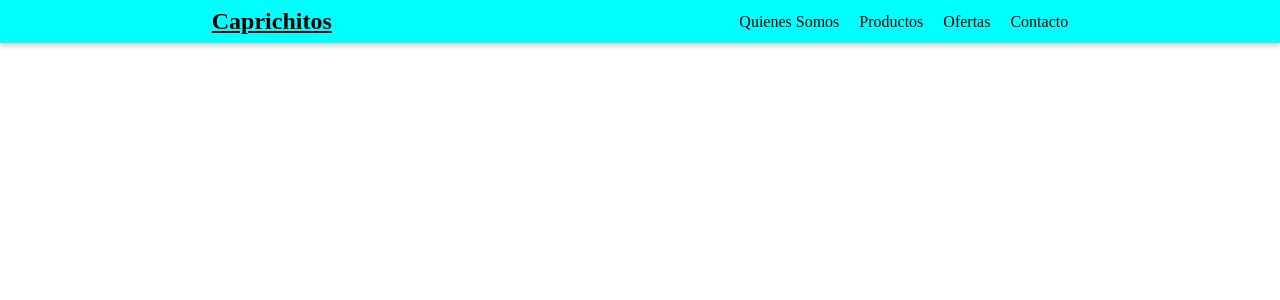
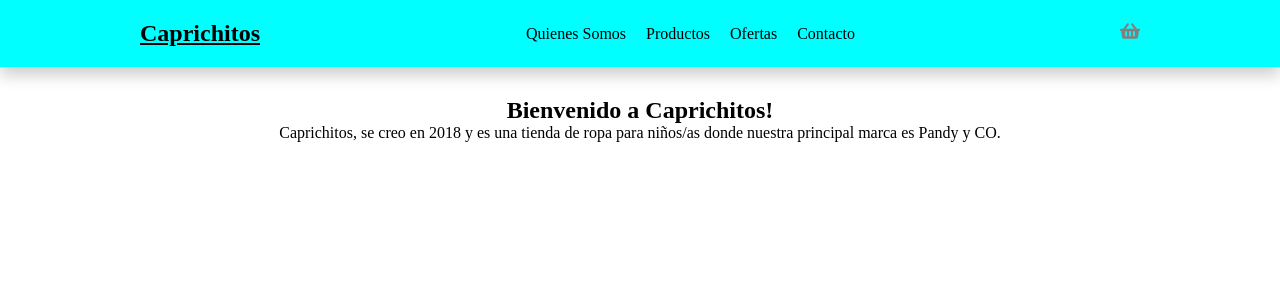
Before and after one commit to pipi2108/my-proyecto_ecommerce, a React (Create React App) app: page / in a window 1280 px wide. Shown: the top 300 px of the page. Built offline with nearby package versions, Linux system fonts and the light colour scheme.

Commit message:
se realizo desafio (crear tu landing)

```diff
--- a/package.json
+++ b/package.json
@@ -3,12 +3,14 @@
   "version": "0.1.0",
   "private": true,
   "dependencies": {
+    "@react-icons/all-files": "^4.1.0",
     "@testing-library/jest-dom": "^5.16.2",
     "@testing-library/react": "^12.1.3",
     "@testing-library/user-event": "^13.5.0",
     "node-sass": "^7.0.1",
     "react": "^17.0.2",
     "react-dom": "^17.0.2",
+    "react-icons": "^4.3.1",
     "react-scripts": "5.0.0",
     "web-vitals": "^2.1.4"
   },
--- a/src/components/App.js
+++ b/src/components/App.js
@@ -1,7 +1,12 @@
 import NavBar from "../components/NavBar"
+import Main from "./Main"
 
 function App() {
-    return <NavBar/>
+    return (
+        <>
+        <NavBar/>
+        <Main/>
+        </>)
 }
 
 export default App
--- /dev/null
+++ b/src/components/CartWidget.js
@@ -0,0 +1,11 @@
+import { FaShoppingBasket } from 'react-icons/fa';
+
+function Carrito() {
+    return(
+        <div>
+            <FaShoppingBasket/>
+        </div>
+    )
+}
+
+export default Carrito
--- /dev/null
+++ b/src/components/ItemListContainer.js
@@ -0,0 +1,12 @@
+
+const ItemListContainer = (props) =>{
+    return (
+            <main>
+                <h2>Bienvenido a {props.nombre}!</h2>
+                <p>{props.nombre}, se creo en {props.año} y es una tienda de ropa para niños/as
+                donde nuestra principal marca es Pandy y CO. </p>
+            </main>
+    )
+}
+
+export default ItemListContainer
--- /dev/null
+++ b/src/components/Main.js
@@ -0,0 +1,7 @@
+import ItemListContainer from "./ItemListContainer"
+
+function Main() {
+    return <ItemListContainer nombre="Caprichitos" año="2018"/>
+}
+
+export default Main
--- a/src/components/NavBar.js
+++ b/src/components/NavBar.js
@@ -1,3 +1,5 @@
+import Carrito from "./CartWidget"
+
 function NavBar() {
     return (
         <header id="my-header">
@@ -10,6 +12,9 @@ function NavBar() {
                 <a href="#"> Ofertas </a>
                 <a href="#"> Contacto </a>
             </div>
+            <div id='shop-basket'>
+                <Carrito/>
+            </div>
         </header>
         )
 }
--- a/src/estilos.scss
+++ b/src/estilos.scss
@@ -2,6 +2,11 @@
     margin: 0px;
     padding: 0px;
     box-sizing: border-box;
+}
+
+#root{
+    display: flex;
+    flex-direction: column;
 }
 
 #my-header{
@@ -9,8 +14,8 @@
     display: flex;
     align-items: center;
     justify-content: space-around;
-    padding: 0.5rem 1rem;
-    box-shadow: 0 3px 5px rgba(0, 0, 0, 0.2);
+    padding: 20px 15px;
+    box-shadow: 0 8px 15px rgba(0, 0, 0, 0.2);
     h2 {
         text-decoration: underline;
     }
@@ -20,3 +25,19 @@
         margin-left: 1rem;
     }
 }
+
+#shop-basket {
+    margin-left: 15px;
+    font-size: 20px;
+    color: gray;
+}
+
+main {
+    h2 {
+        text-align: center;
+        padding-top: 30px;
+    }
+    p{
+        text-align: center;
+    }
+}
--- a/src/index.js
+++ b/src/index.js
@@ -4,6 +4,7 @@ import ReactDOM from "react-dom";
 
 import "./estilos.scss"
 
+
 import App from "./components/App"
 
 
```
Also changed, not shown: 1 other file (tests, documents, lock files or other folders).
